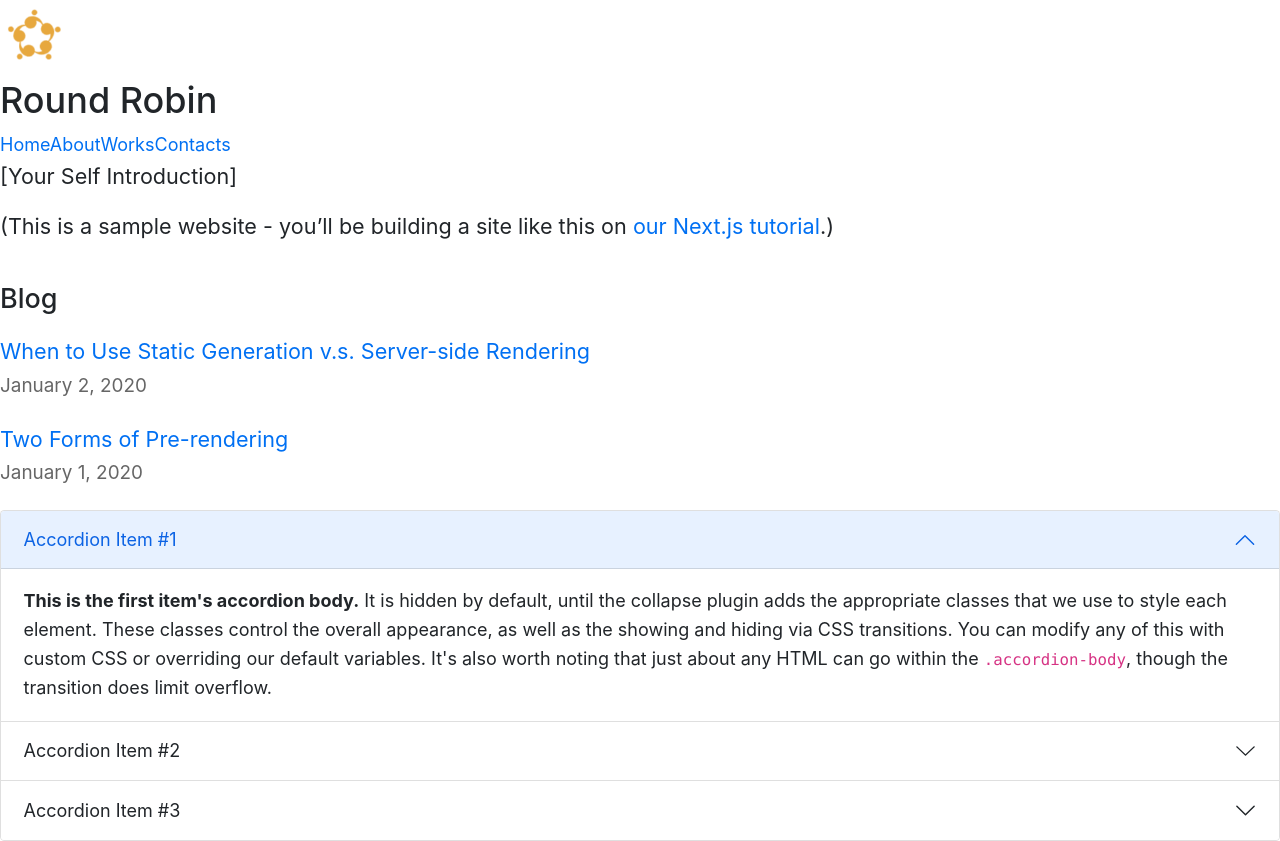
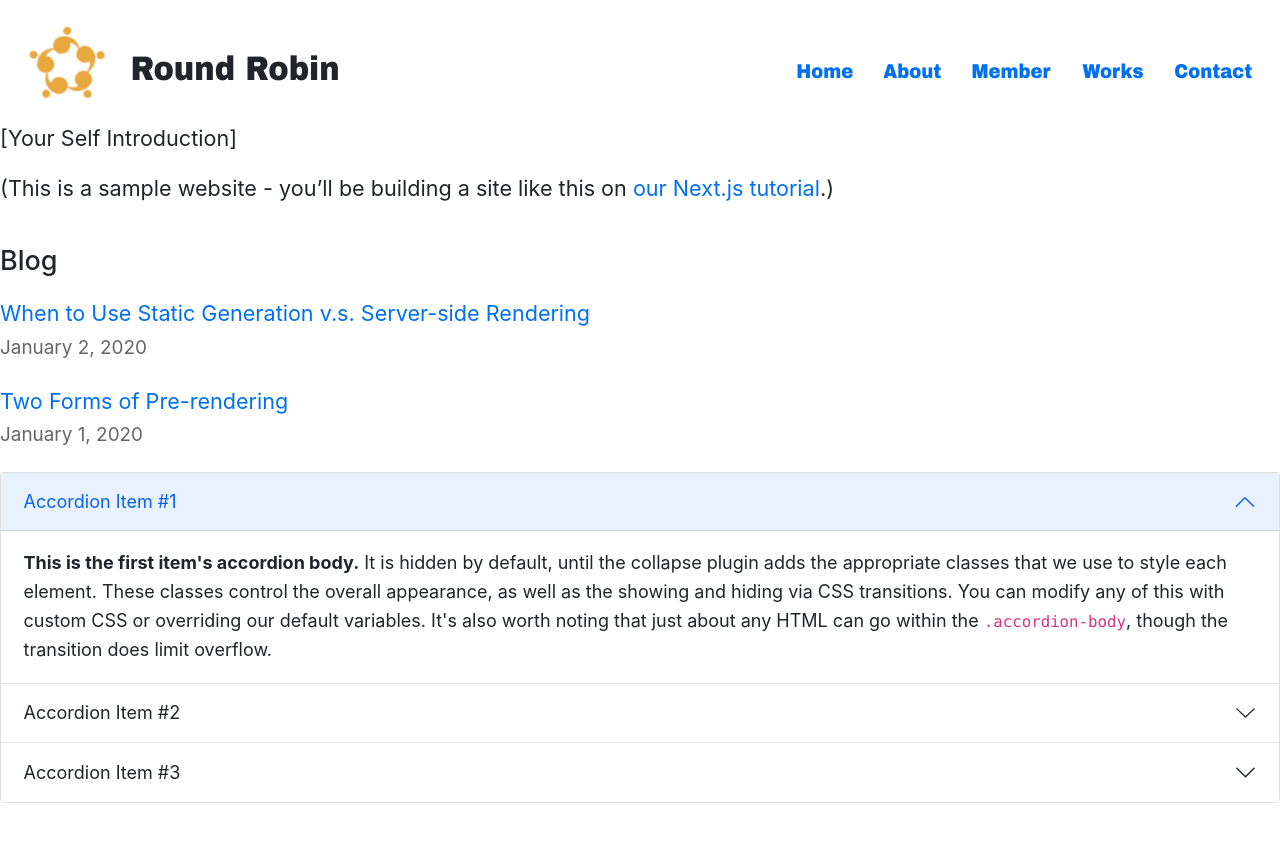
Before and after one commit to Round-Robin-Web/round-robin-home, a Next.js app: page / in a window 1280 px wide. After the commit the page ends 803 px from the top, so only its background shows below. Built offline with nearby package versions, Linux system fonts and the light colour scheme.

Commit message:
change styles a little

```diff
--- a/components/Header.js
+++ b/components/Header.js
@@ -1,39 +1,42 @@
 import Link from 'next/link'
 import Styles from './Header.module.scss'
-import utilStyles from '../styles/utils.module.scss'
+import utilStyles from '../Styles/utils.module.scss'
 import Image from 'next/image'
 
 export default function Header(){
     return(
-            <header>
-                <div className='header-left'>
-                    <div className='header-logo'>
+            <header className={Styles.header}>
+                <div className={Styles.headerLeft}>
+                    <div className={Styles.headerLogo}>
                         <>
                         <Image
                             priority
                             src = '/images/RoundLogo.png'
                             className={utilStyles.image}  //仮置き
-                            width={70}
-                            height={70}
+                            width={100}
+                            height={100}
                         />
                         </>
                     </div>
-                    <div className='header-title'>
-                        <h2>Round Robin</h2>
+                    <div className={Styles.headerTitle}>
+                        <p>Round Robin</p>
                     </div>
                 </div>
-                <div className='header-right'>
+                <div className={Styles.headerRight}>
                     <Link href='/'>
-                        <a>Home</a>
+                        <a className={Styles.headerToHome}>Home</a>
                     </Link>
                     <Link href='/posts/about'>
-                        <a>About</a>
+                        <a className={Styles.headerToAbout}>About</a>
+                    </Link>
+                    <Link href='/posts/member'>
+                        <a className={Styles.headerToMember}>Member</a>
                     </Link>
                     <Link href='/posts/works'>
-                        <a>Works</a>
+                        <a className={Styles.headerToWorks}>Works</a>
                     </Link>
                     <Link href='/posts/contects'>
-                        <a>Contacts</a>
+                        <a className={Styles.headerToContacts}>Contact</a>
                     </Link>
                 </div>
             </header>
--- a/components/Header.module.scss
+++ b/components/Header.module.scss
@@ -0,0 +1,35 @@
+$media-pc : 1000px;
+$media-phone : 750px; //仮置き
+
+.header {
+    background-color: white; //一応
+    font-family: Arial black;
+    margin-top: 10px;
+
+    .headerLeft {
+        margin-left: 18px;
+        display: inline-block;
+        width: 35%;
+
+        .headerLogo {
+            padding-top: 3px;
+            float: left;
+        }
+        .headerTitle {
+            padding-top: 32px;
+            font-size: 34px;
+            transform: scale(0.9,1);
+        }
+    }
+    .headerRight {
+        margin-top: 45px;
+        float: right;
+        a {
+            display: inline-block;
+            font-size: 20px;
+            margin-right: 1.3rem;
+            transform: scale(0.9,1);
+        }
+
+    }
+}
--- a/components/layout.js
+++ b/components/layout.js
@@ -1,7 +1,5 @@
 import Head from 'next/head'
-import Image from 'next/image'
 import styles from './layout.module.scss'
-import utilStyles from '../styles/utils.module.scss'
 import Link from 'next/link'
 import Header from './Header'
 
```
Also changed, not shown: styles/utils.module.scss (line endings or trailing spaces).
